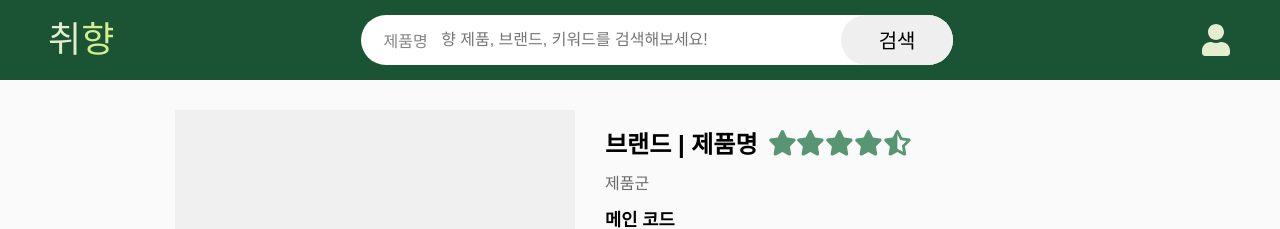
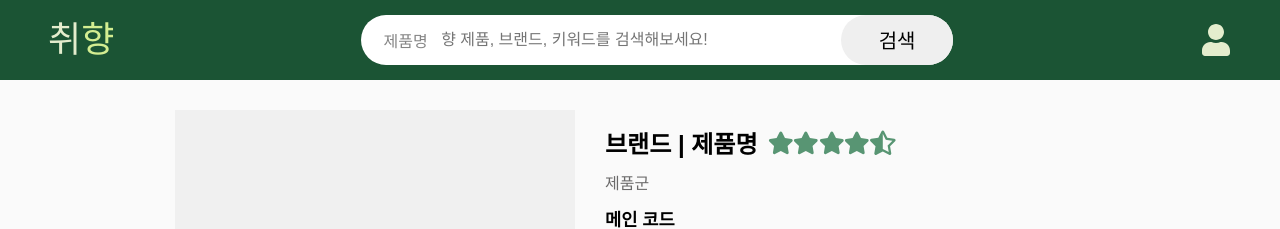
Before and after one commit to prefragrance/prefragrance-client, a React (Create React App) app: page /detail in a window 1280 px wide. Shown: the top 229 px of the page. Built offline with nearby package versions, Linux system fonts and the light colour scheme; a web font is replaced by a local one.

Commit message:
fix: fortawesome에서 react-icons로 수정

```diff
--- a/src/components/DetailPage/Content/index.js
+++ b/src/components/DetailPage/Content/index.js
@@ -1,7 +1,6 @@
 import React from 'react';
 
-import { FontAwesomeIcon } from '@fortawesome/react-fontawesome';
-import { faStar, faStarHalfStroke } from '@fortawesome/free-solid-svg-icons';
+import { FaStar, FaStarHalfAlt } from 'react-icons/fa';
 import {
   Category,
   Container,
@@ -24,9 +23,9 @@ const Content = () => {
           <Title>브랜드 | 제품명</Title>
           <Star>
             {[...Array(Math.trunc(4))].map((_, index) => (
-              <FontAwesomeIcon key={index} icon={faStar} />
+              <FaStar key={index} />
             ))}
-            {Math.trunc(1) ? <FontAwesomeIcon icon={faStarHalfStroke} /> : null}
+            {Math.trunc(1) ? <FaStarHalfAlt /> : null}
           </Star>
         </TitleWrapper>
         <Category>제품군</Category>
```
